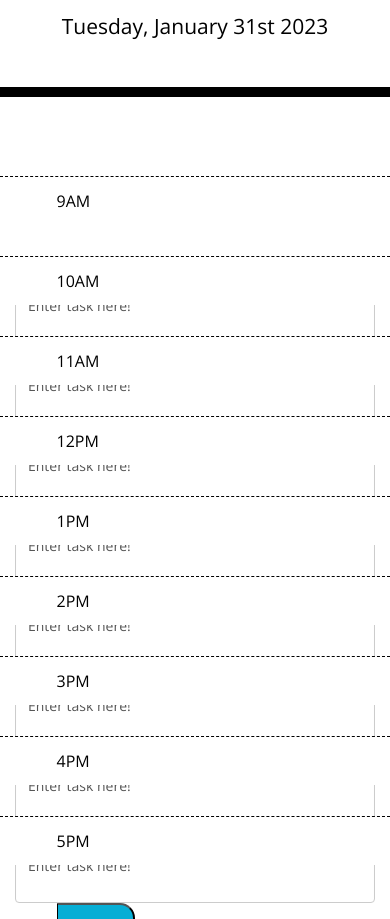
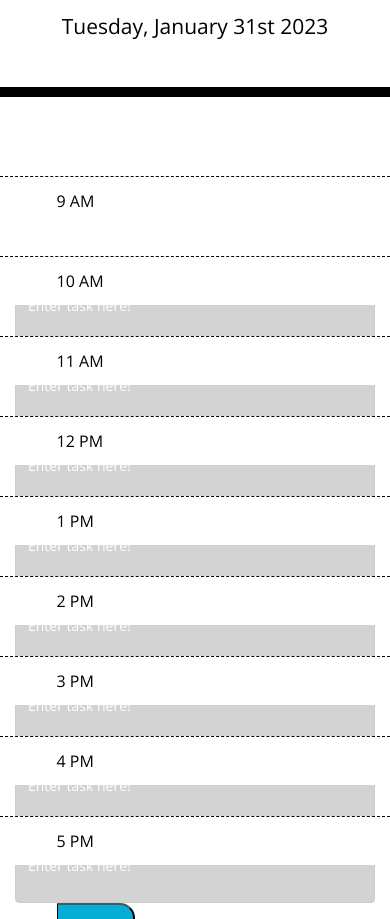
Before and after one commit to callumquirky/daily-planner, a plain HTML site: page index.html in a window 390 px wide. Shown: the part 161-1080 px from the top of the page. Drawn offline with nearby package versions, Linux system fonts and the light colour scheme.

Commit message:
commiting logic for checking if the event is in the past, future or present with moment.js

```diff
--- a/assets/js/script.js
+++ b/assets/js/script.js
@@ -1,5 +1,42 @@
 let currentDate = $('#currentDay');
 let todayDate = moment().format("dddd, MMMM Do YYYY");
 currentDate.text(todayDate);
-console.log(moment().format("dddd, MMMM Do YYYY"))
-console.log(currentDate.text)
+
+blockTimes = [
+    $('#9AM').text(moment("09:00:00", "hour").format("h A")),
+    $('#10AM').text(moment("10:00:00", "hour").format("h A")),
+    $('#11AM').text(moment("11:00:00", "hour").format("h A")),
+    $('#12PM').text(moment("12:00:00", "hour").format("h A")),
+    $('#1PM').text(moment("13:00:00", "hour").format("h A")),
+    $('#2PM').text(moment("14:00:00", "hour").format("h A")),
+    $('#3PM').text(moment("15:00:00", "hour").format("h A")),
+    $('#4PM').text(moment("16:00:00", "hour").format("h A")),
+    $('#5PM').text(moment("17:00:00", "hour").format("h A"))
+     ]
+
+blockList = [
+    $('#9AM-textarea'),
+    $('#10AM-textarea'),
+    $('#11AM-textarea'),
+    $('#12PM-textarea'),
+    $('#1PM-textarea'),
+    $('#2PM-textarea'),
+    $('#3PM-textarea'),
+    $('#4PM-textarea'),
+    $('#5PM-textarea'),
+]
+
+for (let index = 0; index < blockTimes.length; index++) {
+    console.log(moment().isBefore(blockTimes[index]))
+    if (moment().isBefore(blockTimes[index])) {
+        blockList[index].toggleClass("future")
+    }
+    console.log(moment().isAfter(blockTimes[index]))
+    if (moment().isAfter(blockTimes[index])) {
+        blockList[index].toggleClass("past")
+    }
+    else {
+        blockList[index].toggleClass("present")
+    }
+
+}
--- a/index.html
+++ b/index.html
@@ -23,18 +23,18 @@
     <header class="jumbotron">
       <h1 class="display-3">Work Day Scheduler</h1>
       <p class="lead">A simple calendar app for scheduling your work day</p>
-      <p id="currentDay" class="lead">xx</p>
+      <p id="currentDay" class="lead"></p>
     </header>
     <div class="container">
       <div class="row">
         <div class="col-md-1 hour">
-          <span>9AM</span>
+          <span id="9AM"></span>
         </div>
         <div class="col-md-10">
-          <textarea class="form-control">Enter task here!</textarea>
+          <textarea id="9AM-textarea" class="form-control">Enter task here!</textarea>
         </div>
         <div class="col-md-1 fs-4 ">
-          <button type="button" class="saveBtn">
+          <button id="9AM-btn" type="button" class="saveBtn">
             <i class="fas fa-save"></i>
           </button>
         </div>
@@ -43,13 +43,13 @@
     <div class="container">
       <div class="row">
         <div class="col-md-1 hour">
-          <span>10AM</span>
+          <span id="10AM"></span>
         </div>
         <div class="col-md-10">
-          <textarea class="form-control">Enter task here!</textarea>
+          <textarea id="10AM-textarea" class="form-control">Enter task here!</textarea>
         </div>
         <div class="col-md-1 fs-4 ">
-          <button type="button" class="saveBtn">
+          <button id="10AM-btn" type="button" class="saveBtn">
             <i class="fas fa-save"></i>
           </button>
         </div>
@@ -58,13 +58,13 @@
     <div class="container">
       <div class="row">
         <div class="col-md-1 hour">
-          <span>11AM</span>
+          <span id="11AM"></span>
         </div>
         <div class="col-md-10">
-          <textarea class="form-control">Enter task here!</textarea>
+          <textarea id="11AM-textarea" class="form-control">Enter task here!</textarea>
         </div>
         <div class="col-md-1 fs-4 ">
-          <button type="button" class="saveBtn">
+          <button id="11AM-btn" type="button" class="saveBtn">
             <i class="fas fa-save"></i>
           </button>
         </div>
@@ -73,13 +73,13 @@
     <div class="container">
       <div class="row">
         <div class="col-md-1 hour">
-          <span>12PM</span>
+          <span id="12PM"></span>
         </div>
         <div class="col-md-10">
-          <textarea class="form-control">Enter task here!</textarea>
+          <textarea id="12PM-textarea" class="form-control">Enter task here!</textarea>
         </div>
         <div class="col-md-1 fs-4 ">
-          <button type="button" class="saveBtn">
+          <button id="12PM-btn" type="button" class="saveBtn">
             <i class="fas fa-save"></i>
           </button>
         </div>
@@ -88,13 +88,13 @@
     <div class="container">
       <div class="row">
         <div class="col-md-1 hour">
-          <span>1PM</span>
+          <span id="1PM"></span>
         </div>
         <div class="col-md-10">
-          <textarea class="form-control">Enter task here!</textarea>
+          <textarea id="1PM-textarea" class="form-control">Enter task here!</textarea>
         </div>
         <div class="col-md-1 fs-4 ">
-          <button type="button" class="saveBtn">
+          <button id="1PM-btn" type="button" class="saveBtn">
             <i class="fas fa-save"></i>
           </button>
         </div>
@@ -103,13 +103,13 @@
     <div class="container">
       <div class="row">
         <div class="col-md-1 hour">
-          <span>2PM</span>
+          <span id="2PM"></span>
         </div>
         <div class="col-md-10">
-          <textarea class="form-control">Enter task here!</textarea>
+          <textarea id="2PM-textarea" class="form-control">Enter task here!</textarea>
         </div>
         <div class="col-md-1 fs-4 ">
-          <button type="button" class="saveBtn">
+          <button id="2PM-btn" type="button" class="saveBtn">
             <i class="fas fa-save"></i>
           </button>
         </div>
@@ -118,13 +118,13 @@
     <div class="container">
       <div class="row">
         <div class="col-md-1 hour">
-          <span>3PM</span>
+          <span id="3PM"></span>
         </div>
         <div class="col-md-10">
-          <textarea class="form-control">Enter task here!</textarea>
+          <textarea id="3PM-textarea" class="form-control">Enter task here!</textarea>
         </div>
         <div class="col-md-1 fs-4 ">
-          <button type="button" class="saveBtn">
+          <button id="3PM-btn" type="button" class="saveBtn">
             <i class="fas fa-save"></i>
           </button>
         </div>
@@ -133,13 +133,13 @@
     <div class="container">
       <div class="row">
         <div class="col-md-1 hour">
-          <span>4PM</span>
+          <span id="4PM"></span>
         </div>
         <div class="col-md-10">
-          <textarea class="form-control">Enter task here!</textarea>
+          <textarea id="4PM-textarea" class="form-control">Enter task here!</textarea>
         </div>
         <div class="col-md-1 fs-4 ">
-          <button type="button" class="saveBtn">
+          <button id="4PM-btn" type="button" class="saveBtn">
             <i class="fas fa-save"></i>
           </button>
         </div>
@@ -148,13 +148,13 @@
     <div class="container">
       <div class="row">
         <div class="col-md-1 hour">
-          <span>5PM</span>
+          <span id="5PM"></span>
         </div>
         <div class="col-md-10">
-          <textarea class="form-control">Enter task here!</textarea>
+          <textarea  id="5PM-textarea" class="form-control">Enter task here!</textarea>
         </div>
         <div class="col-md-1 fs-4 ">
-          <button type="button" class="saveBtn">
+          <button id="5PM-btn" type="button" class="saveBtn">
             <i class="fas fa-save"></i>
           </button>
         </div>
```
